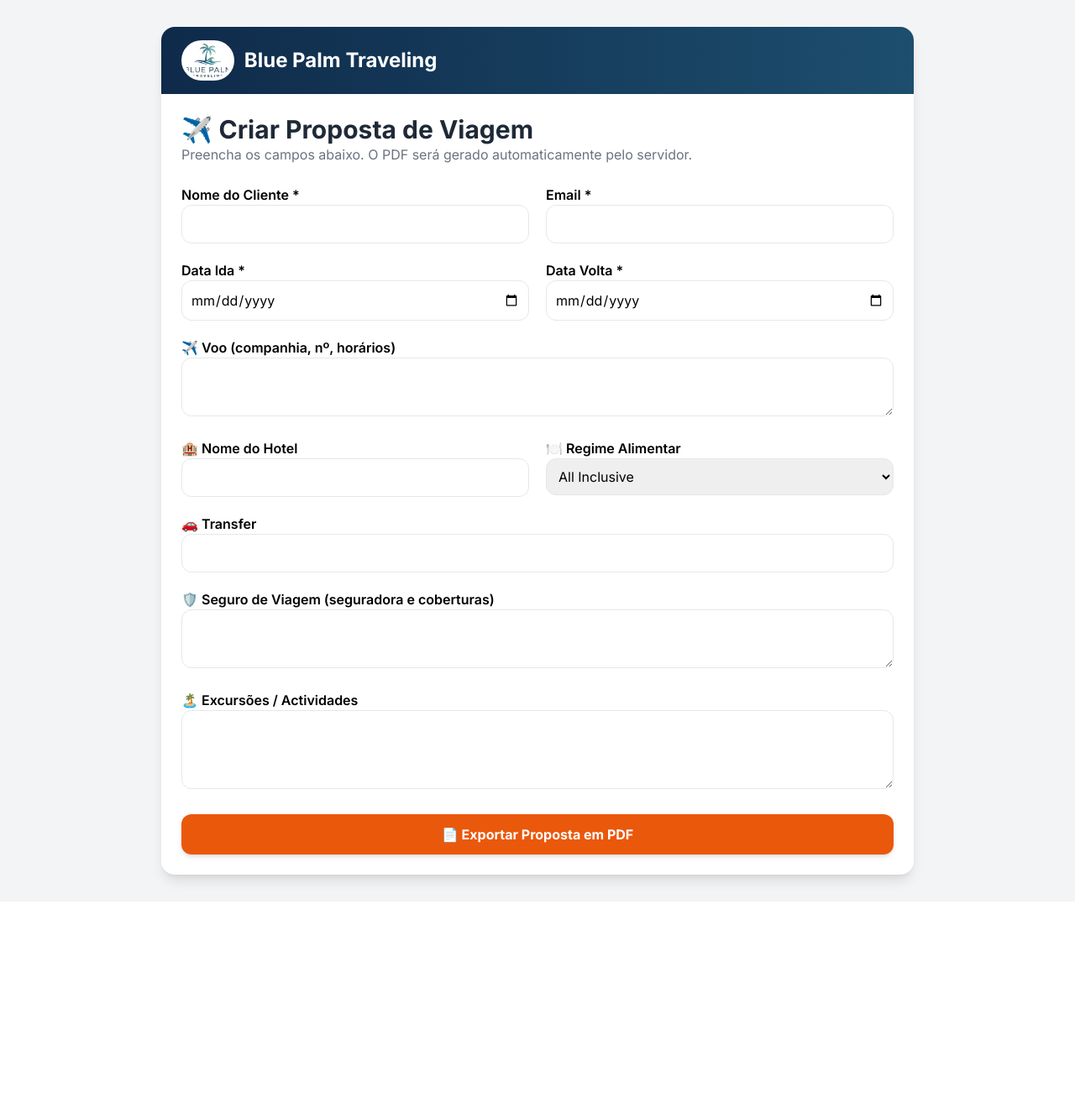
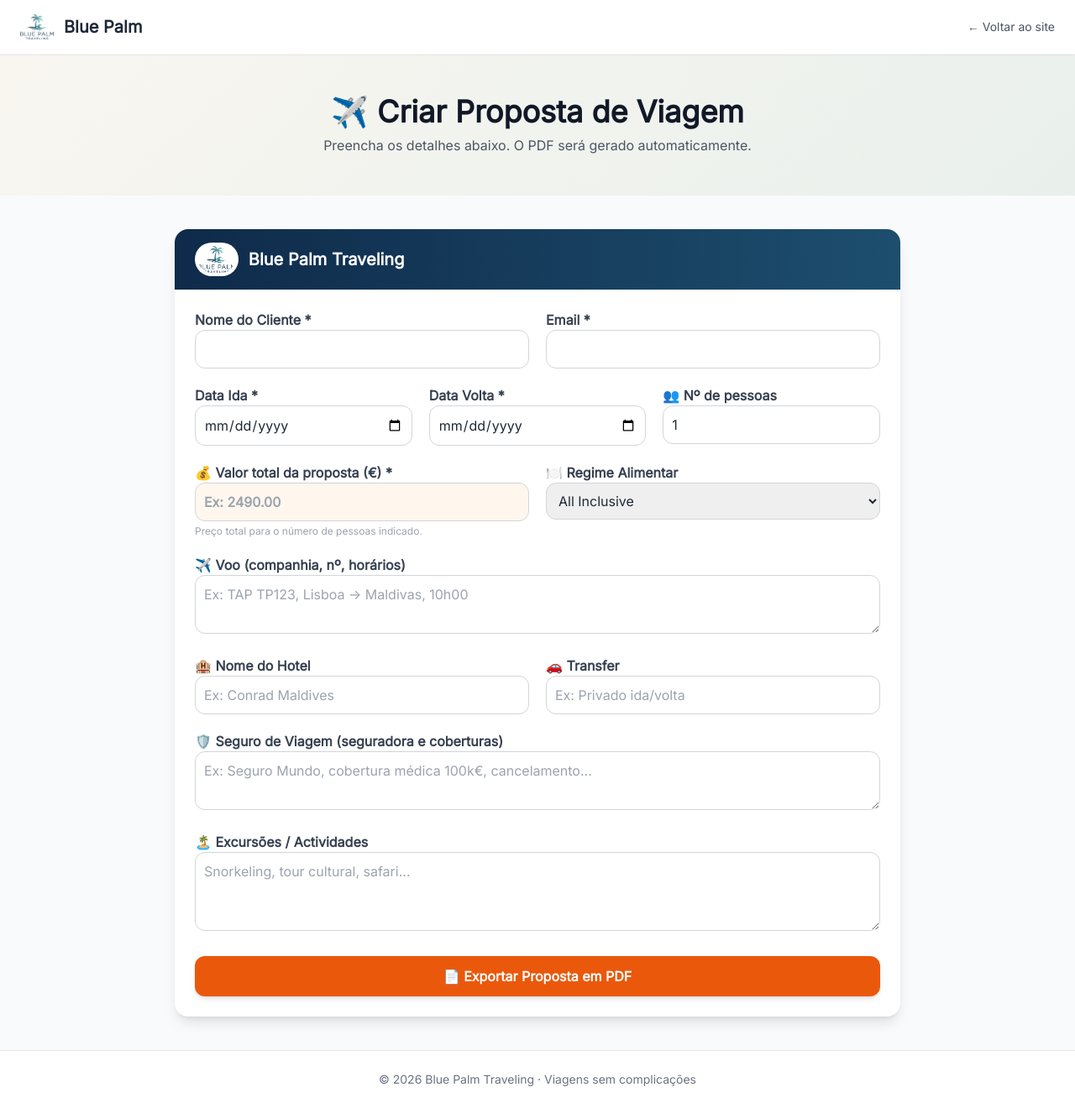
Before and after one commit to sauceisgood/Bluepalm, a Flask app: page /proposta in a window 1280 px wide. Shown: the whole page at 84% size. Before the commit the page ends 1062 px from the top, so only its background shows below. Run offline with Flask 3, Linux system fonts and the light colour scheme; some libraries are stand-ins or nearby versions.

Commit message:
Refactor proposta.html for improved styling and layout

```diff
--- a/templates/proposta.html
+++ b/templates/proposta.html
@@ -5,50 +5,131 @@
     <meta name="viewport" content="width=device-width, initial-scale=1.0">
     <title>Blue Palm Traveling · Criar Proposta</title>
     <script src="https://cdn.tailwindcss.com"></script>
-    <link href="https://fonts.googleapis.com/css2?family=Inter:wght@400;500;600;700&display=swap" rel="stylesheet">
-    <style>body { font-family: 'Inter', sans-serif; background: #f3f4f6; }</style>
+    <link href="https://fonts.googleapis.com/css2?family=Inter:opsz,wght@14..32,300;400;500;600;700&display=swap" rel="stylesheet">
+    <link rel="stylesheet" href="https://cdnjs.cloudflare.com/ajax/libs/font-awesome/6.0.0-beta3/css/all.min.css">
+    <style>
+        * { font-family: 'Inter', sans-serif; }
+        .btn-wa { transition: all 0.2s ease; }
+        .btn-wa:hover { background-color: #075e54 !important; transform: scale(1.02); }
+        .hero-gradient {
+            background: linear-gradient(135deg, #F9F6F0 0%, #E9F0EC 100%);
+        }
+    </style>
 </head>
-<body class="p-4 md:p-8">
+<body class="bg-gray-50 text-gray-800">
 
-<div class="max-w-4xl mx-auto">
+    <!-- Header igual ao index.html -->
+    <header class="bg-white/90 backdrop-blur-md shadow-sm sticky top-0 z-50 border-b border-gray-200/50">
+        <div class="max-w-7xl mx-auto px-4 sm:px-6 py-3 flex justify-between items-center">
+            <div class="flex items-center gap-3">
+                <img src="{{ url_for('static', filename='logo.png') }}" class="h-10 w-10 object-contain" alt="Blue Palm">
+                <span class="text-xl font-bold text-gray-800 hidden sm:inline">Blue Palm</span>
+            </div>
+            <div class="flex gap-4 items-center">
+                <a href="/" class="text-gray-600 hover:text-orange-600 transition text-sm font-medium">← Voltar ao site</a>
+            </div>
+        </div>
+    </header>
+
+    <!-- Hero pequeno -->
+    <section class="hero-gradient py-12 px-4">
+        <div class="max-w-4xl mx-auto text-center">
+            <h1 class="text-3xl md:text-4xl font-bold text-gray-900">✈️ Criar Proposta de Viagem</h1>
+            <p class="text-gray-600 mt-2">Preencha os detalhes abaixo. O PDF será gerado automaticamente.</p>
+        </div>
+    </section>
+
+    <!-- Formulário -->
+    <div class="max-w-4xl mx-auto py-10 px-4">
         <div class="bg-white rounded-2xl shadow-lg overflow-hidden">
             <div class="bg-gradient-to-r from-[#0F2A4A] to-[#1d4e6e] px-6 py-4 flex items-center gap-3">
-            <img src="{{ url_for('static', filename='logo.png') }}" class="h-12 w-auto bg-white rounded-full p-1" alt="Blue Palm">
-            <span class="text-2xl font-bold text-white">Blue Palm Traveling</span>
+                <img src="{{ url_for('static', filename='logo.png') }}" class="h-10 w-auto bg-white rounded-full p-1" alt="Blue Palm">
+                <span class="text-xl font-bold text-white">Blue Palm Traveling</span>
             </div>
             <div class="p-6">
-            <h1 class="text-3xl font-bold text-gray-800">✈️ Criar Proposta de Viagem</h1>
-            <p class="text-gray-500 mb-6">Preencha os campos abaixo. O PDF será gerado automaticamente pelo servidor.</p>
-
                 <form action="/gerar_pdf" method="POST" target="_blank">
                     <div class="grid grid-cols-1 md:grid-cols-2 gap-5 mb-5">
-                    <div><label class="block font-semibold">Nome do Cliente *</label><input type="text" name="cliente" required class="w-full border rounded-xl p-2.5"></div>
-                    <div><label class="block font-semibold">Email *</label><input type="email" name="email" required class="w-full border rounded-xl p-2.5"></div>
+                        <div>
+                            <label class="block font-semibold text-gray-700">Nome do Cliente *</label>
+                            <input type="text" name="cliente" required class="w-full border border-gray-300 rounded-xl p-2.5 focus:ring-2 focus:ring-orange-500">
                         </div>
+                        <div>
+                            <label class="block font-semibold text-gray-700">Email *</label>
+                            <input type="email" name="email" required class="w-full border border-gray-300 rounded-xl p-2.5 focus:ring-2 focus:ring-orange-500">
+                        </div>
+                    </div>
+
+                    <div class="grid grid-cols-1 md:grid-cols-3 gap-5 mb-5">
+                        <div>
+                            <label class="block font-semibold text-gray-700">Data Ida *</label>
+                            <input type="date" name="data_ida" required class="w-full border border-gray-300 rounded-xl p-2.5">
+                        </div>
+                        <div>
+                            <label class="block font-semibold text-gray-700">Data Volta *</label>
+                            <input type="date" name="data_volta" required class="w-full border border-gray-300 rounded-xl p-2.5">
+                        </div>
+                        <div>
+                            <label class="block font-semibold text-gray-700">👥 Nº de pessoas</label>
+                            <input type="number" name="num_pessoas" value="1" min="1" class="w-full border border-gray-300 rounded-xl p-2.5">
+                        </div>
+                    </div>
+
                     <div class="grid grid-cols-1 md:grid-cols-2 gap-5 mb-5">
-                    <div><label class="block font-semibold">Data Ida *</label><input type="date" name="data_ida" required class="w-full border rounded-xl p-2.5"></div>
-                    <div><label class="block font-semibold">Data Volta *</label><input type="date" name="data_volta" required class="w-full border rounded-xl p-2.5"></div>
+                        <div>
+                            <label class="block font-semibold text-gray-700">💰 Valor total da proposta (€) *</label>
+                            <input type="number" step="0.01" name="valor_total" required class="w-full border border-gray-300 rounded-xl p-2.5 bg-orange-50 font-bold text-orange-600" placeholder="Ex: 2490.00">
+                            <p class="text-xs text-gray-400 mt-1">Preço total para o número de pessoas indicado.</p>
                         </div>
-                <div class="mb-5"><label class="block font-semibold">✈️ Voo (companhia, nº, horários)</label><textarea name="voo" rows="2" class="w-full border rounded-xl p-2.5"></textarea></div>
-                <div class="grid grid-cols-1 md:grid-cols-2 gap-5 mb-5">
-                    <div><label class="block font-semibold">🏨 Nome do Hotel</label><input type="text" name="hotel" class="w-full border rounded-xl p-2.5"></div>
-                    <div><label class="block font-semibold">🍽️ Regime Alimentar</label>
-                        <select name="regime" class="w-full border rounded-xl p-2.5">
-                            <option>Somente pequeno-almoço</option><option>Meia pensão</option><option>Pensão completa</option>
+                        <div>
+                            <label class="block font-semibold text-gray-700">🍽️ Regime Alimentar</label>
+                            <select name="regime" class="w-full border border-gray-300 rounded-xl p-2.5">
+                                <option>Somente pequeno-almoço</option>
+                                <option>Meia pensão</option>
+                                <option>Pensão completa</option>
                                 <option selected>All Inclusive</option>
                             </select>
                         </div>
                     </div>
-                <div class="mb-5"><label class="block font-semibold">🚗 Transfer</label><input type="text" name="transfer" class="w-full border rounded-xl p-2.5"></div>
-                <div class="mb-5"><label class="block font-semibold">🛡️ Seguro de Viagem (seguradora e coberturas)</label><textarea name="seguro" rows="2" class="w-full border rounded-xl p-2.5"></textarea></div>
-                <div class="mb-6"><label class="block font-semibold">🏝️ Excursões / Actividades</label><textarea name="excursões" rows="3" class="w-full border rounded-xl p-2.5"></textarea></div>
 
-                <button type="submit" class="w-full bg-orange-600 hover:bg-orange-700 text-white font-bold py-3 rounded-xl transition shadow-md flex items-center justify-center gap-2">
+                    <div class="mb-5">
+                        <label class="block font-semibold text-gray-700">✈️ Voo (companhia, nº, horários)</label>
+                        <textarea name="voo" rows="2" class="w-full border border-gray-300 rounded-xl p-2.5" placeholder="Ex: TAP TP123, Lisboa -> Maldivas, 10h00"></textarea>
+                    </div>
+
+                    <div class="grid grid-cols-1 md:grid-cols-2 gap-5 mb-5">
+                        <div>
+                            <label class="block font-semibold text-gray-700">🏨 Nome do Hotel</label>
+                            <input type="text" name="hotel" class="w-full border border-gray-300 rounded-xl p-2.5" placeholder="Ex: Conrad Maldives">
+                        </div>
+                        <div>
+                            <label class="block font-semibold text-gray-700">🚗 Transfer</label>
+                            <input type="text" name="transfer" class="w-full border border-gray-300 rounded-xl p-2.5" placeholder="Ex: Privado ida/volta">
+                        </div>
+                    </div>
+
+                    <div class="mb-5">
+                        <label class="block font-semibold text-gray-700">🛡️ Seguro de Viagem (seguradora e coberturas)</label>
+                        <textarea name="seguro" rows="2" class="w-full border border-gray-300 rounded-xl p-2.5" placeholder="Ex: Seguro Mundo, cobertura médica 100k€, cancelamento..."></textarea>
+                    </div>
+
+                    <div class="mb-6">
+                        <label class="block font-semibold text-gray-700">🏝️ Excursões / Actividades</label>
+                        <textarea name="excursões" rows="3" class="w-full border border-gray-300 rounded-xl p-2.5" placeholder="Snorkeling, tour cultural, safari..."></textarea>
+                    </div>
+
+                    <button type="submit" class="btn-wa w-full bg-orange-600 hover:bg-orange-700 text-white font-bold py-3 rounded-xl transition shadow-md flex items-center justify-center gap-2">
                         📄 Exportar Proposta em PDF
                     </button>
                 </form>
             </div>
         </div>
     </div>
+
+    <!-- Footer simples -->
+    <footer class="bg-white border-t py-6 text-center text-gray-500 text-sm">
+        <div class="max-w-7xl mx-auto px-4">
+            <p>© 2026 Blue Palm Traveling · Viagens sem complicações</p>
+        </div>
+    </footer>
 </body>
 </html>
```
Lines whose indentation alone changed are shown as unchanged.
